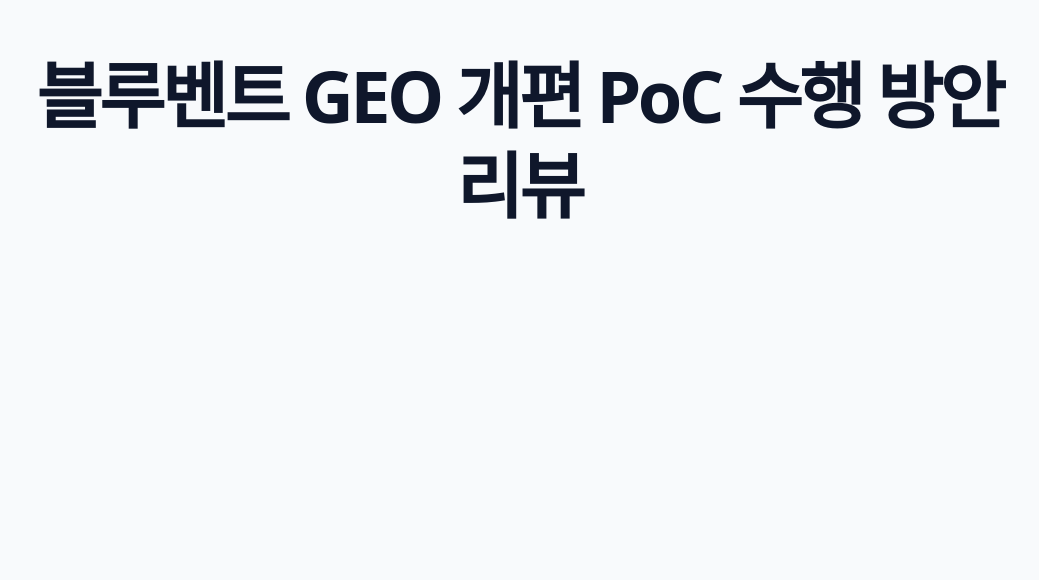
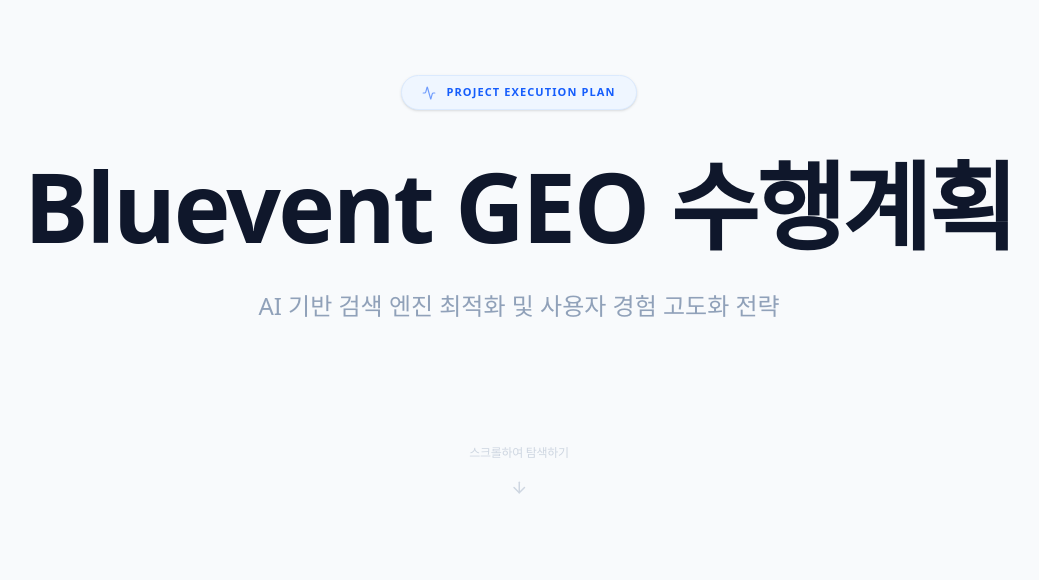
Before and after one commit to seoyahh/bluevent_geo_poc_review, a React (Vite) app: page / in a window 1280 px wide. Shown: the part 220-800 px from the top of the page, without its empty margins (121-1160 px from the left). Built offline with nearby package versions, Linux system fonts and the light colour scheme.

Commit message:
Update cover design and content based on image reference

```diff
--- a/src/App.tsx
+++ b/src/App.tsx
@@ -1,6 +1,6 @@
 import { useState, useEffect } from 'react';
 import { motion } from 'framer-motion';
-import { CheckCircle2, Layout, BarChart3, Settings, AlertTriangle, PlayCircle, ArrowRight, ArrowUp, FileText, Activity, ChevronRight } from 'lucide-react';
+import { CheckCircle2, Layout, BarChart3, Settings, AlertTriangle, PlayCircle, ArrowRight, ArrowUp, ArrowDown, FileText, Activity, ChevronRight } from 'lucide-react';
 import { SLIDES } from './constants';
 import React from 'react';
 
@@ -33,10 +33,40 @@ export default function App() {
   // --- Specialized Layout Components ---
 
   const IntroLayout = ({ slide }: { slide: typeof SLIDES[0] }) => (
-    <div className="flex flex-col items-center text-center justify-center min-h-[90vh]">
-      <h1 className="text-4xl lg:text-7xl font-bold tracking-tighter text-slate-900 leading-tight max-w-5xl">
+    <div className="relative flex flex-col items-center text-center justify-center min-h-[95vh] pt-20">
+      {/* Top Tag */}
+      <motion.div
+        initial={{ opacity: 0, y: 10 }}
+        animate={{ opacity: 1, y: 0 }}
+        className="mb-12 inline-flex items-center gap-2.5 px-5 py-2 bg-blue-50 text-blue-600 rounded-full border border-blue-100 shadow-sm"
+      >
+        <Activity size={14} className="animate-pulse" />
+        <span className="text-[11px] font-bold tracking-[0.1em] uppercase">Project Execution Plan</span>
+      </motion.div>
+
+      <h1 className="text-5xl lg:text-8xl font-bold tracking-tight text-slate-900 leading-none max-w-6xl mb-8">
         {slide.title}
       </h1>
+
+      <p className="text-xl lg:text-2xl text-slate-400 font-medium max-w-3xl leading-relaxed">
+        {slide.oneLiner}
+      </p>
+
+      {/* Bottom Indicator */}
+      <motion.div
+        initial={{ opacity: 0 }}
+        animate={{ opacity: 0.4 }}
+        transition={{ delay: 1 }}
+        className="absolute bottom-12 left-1/2 -translate-x-1/2 flex flex-col items-center gap-3"
+      >
+        <span className="text-[12px] font-medium text-slate-400 tracking-tight">스크롤하여 탐색하기</span>
+        <motion.div
+          animate={{ y: [0, 5, 0] }}
+          transition={{ repeat: Infinity, duration: 2 }}
+        >
+          <ArrowDown size={18} className="text-slate-400" />
+        </motion.div>
+      </motion.div>
     </div>
   );
 
--- a/src/constants.ts
+++ b/src/constants.ts
@@ -3,12 +3,12 @@ import { Slide } from './types';
 export const SLIDES: Slide[] = [
   {
     id: 1,
-    title: "블루벤트 GEO 개편 PoC 수행 방안 리뷰",
-    oneLiner: "데이터 기반의 AI 인용 최적화 및 테크니컬 개선 전략",
+    title: "Bluevent GEO 수행계획",
+    oneLiner: "AI 기반 검색 엔진 최적화 및 사용자 경험 고도화 전략",
     bullets: [
-      "발표자: SEO/GEO 전략팀",
-      "일시: 2026년 3월",
-      "대상: 블루벤트 의사결정권자 및 실무진"
+      "Project: SEO/GEO Optimization",
+      "Date: 2026. 03",
+      "Confidential: Level 2"
     ],
     visualGuide: "심플하고 전문적인 커버 디자인. 블루벤트 로고와 GEO(Generative Engine Optimization) 키워드 강조."
   },
```
